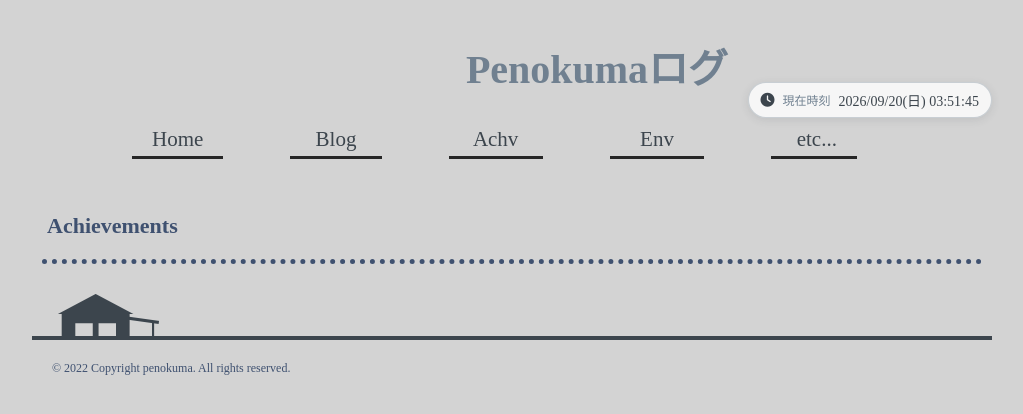
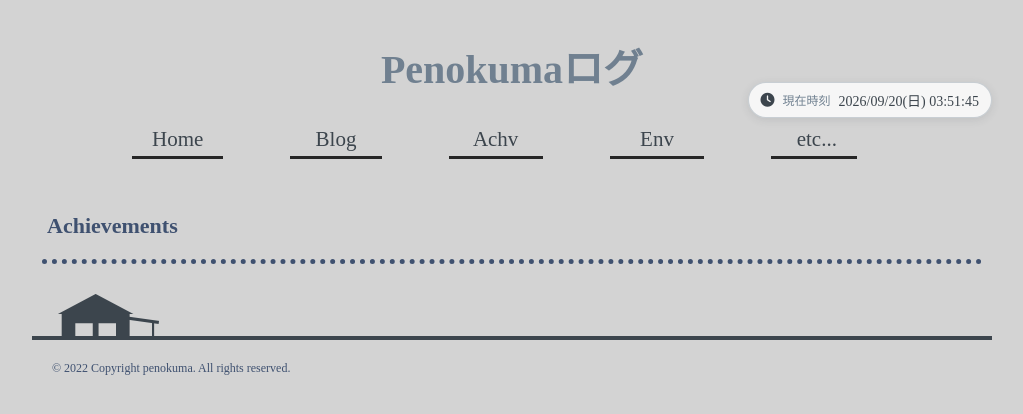
Before and after one commit to F-tmk/penokumaLOG, a plain HTML site: page index/achv.html in a window 1280 px wide. Shown: the whole page, without its empty margins (128-1151 px from the left). Drawn offline with Linux system fonts and the light colour scheme.

Commit message:
タイトルの位置補正

```diff
--- a/index/achv.html
+++ b/index/achv.html
@@ -21,7 +21,7 @@
 					<span class="rtime-label">現在時刻</span>
 					<time id="Realtime"></time>
 				</div>
-				<h1 class="logo"><a href="index.html" style="text-decoration:none; color:#708090; margin-left:170px" >Penokumaログ</a></h1>
+				<h1 class="logo"><a href="index.html" style="text-decoration:none; color:#708090" >Penokumaログ</a></h1>
 				<nav class="nav" flex-shrink:1;>
 					<ul>
 						<li><a href="index.html" class="btntext"><span>Home</span></a></li>
```
Also changed, not shown: index/blog.html (+1 -1 lines), index/env.html (+1 -1 lines), index/etc.html (+1 -1 lines), index/index.html (+1 -1 lines), index/lecture copy.html (+1 -1 lines), index/lecture.html (+1 -1 lines).
